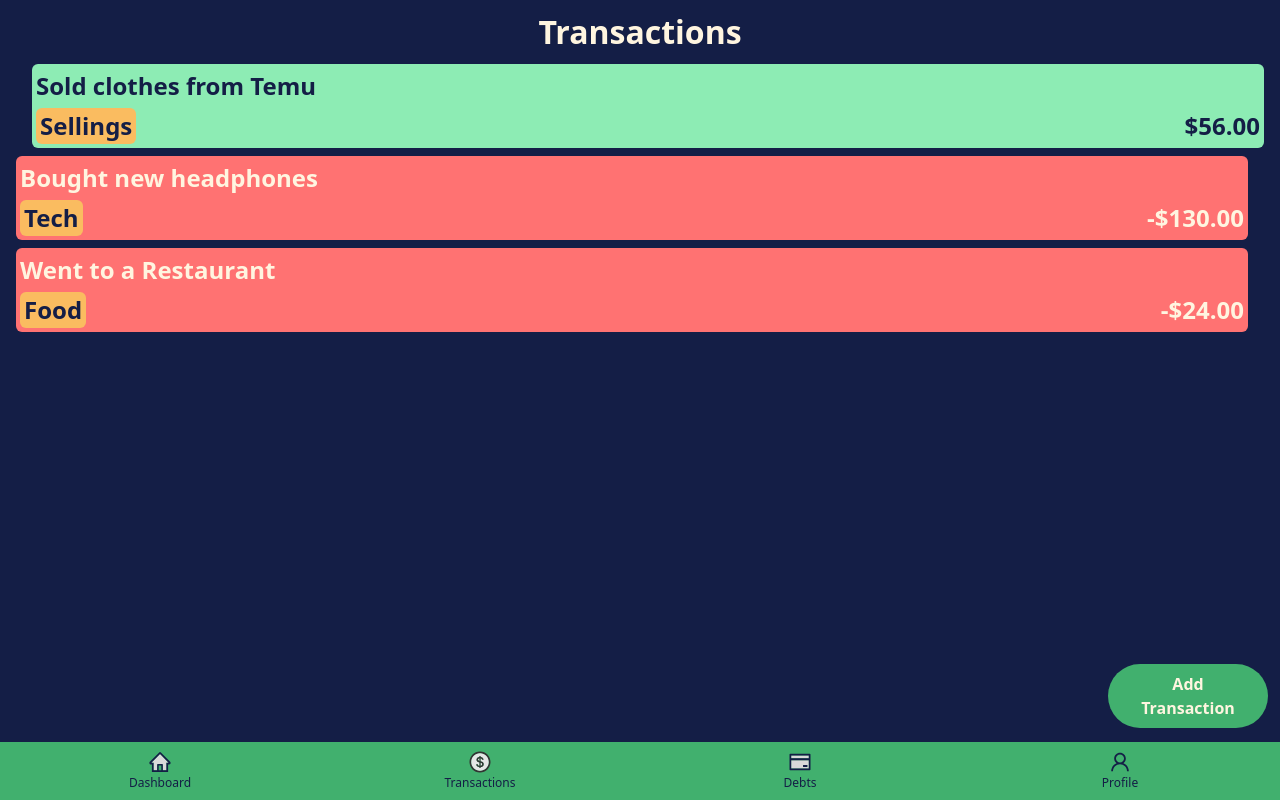
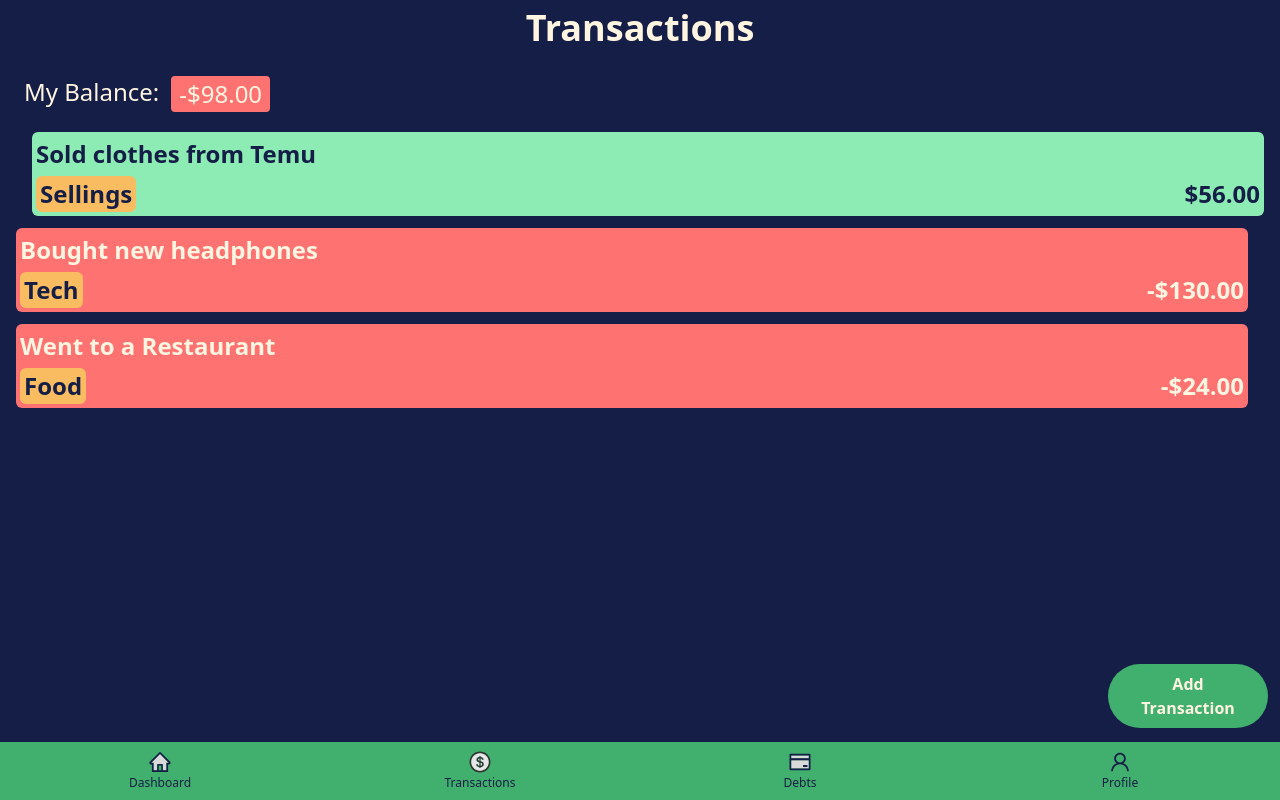
Before and after one commit to martinradadl/money-tracking, a React (Vite) app: page /transactions in a window 1280 px wide. Built offline with nearby package versions, Linux system fonts and the light colour scheme.

Commit message:
Balance added (#9)

```diff
--- a/src/pages/transactions/index.tsx
+++ b/src/pages/transactions/index.tsx
@@ -2,14 +2,39 @@ import React from "react";
 import { Transaction } from "./transaction";
 import { transactions } from "../../data/transactions";
 import AddTransactionModal from "./add-transaction";
+import classNames from "classnames";
 
 export const Transactions: React.FC = () => {
+  const getBalance = () => {
+    let balance = 0;
+    transactions.forEach((elem) => {
+      balance += elem.amount * (elem.type === "income" ? 1 : -1);
+    });
+    return balance;
+  };
+
   return (
-    <div className="h-full flex flex-col px-4">
-      <h1 className="mx-auto py-2 text-[2rem] text-beige">
-        <b>Transactions</b>
+    <div className="h-full flex flex-col px-4 gap-4">
+      <h1 className="mx-auto py-2 text-4xl text-beige font-semibold">
+        Transactions
       </h1>
-      <div className="flex flex-col gap-2">
+      <div className="flex w-full gap-3 pl-2 py-1 text-2xl">
+        <p className="text-beige">My Balance:</p>
+        <p
+          className={classNames(
+            getBalance() >= 0
+              ? "bg-green-pastel text-navy"
+              : "bg-red-pastel text-beige",
+            "rounded px-2 py-0.5"
+          )}
+        >
+          {`${new Intl.NumberFormat("en-US", {
+            style: "currency",
+            currency: "USD",
+          }).format(getBalance())}`}
+        </p>
+      </div>
+      <div className="flex flex-col gap-3">
         {transactions.map((elem, i) => {
           return <Transaction key={i} transaction={elem} />;
         })}
```
